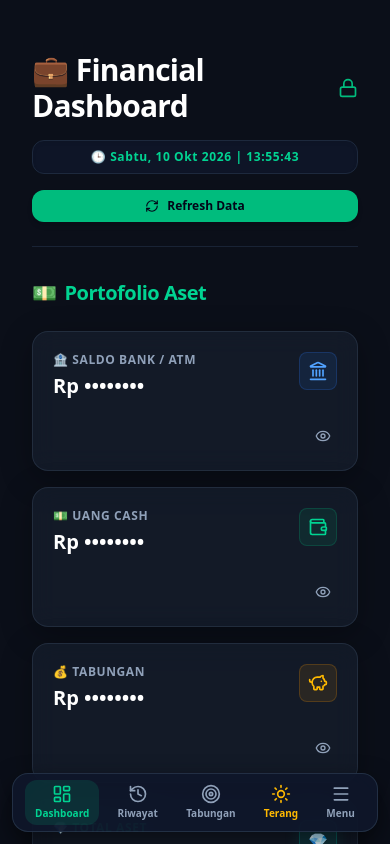
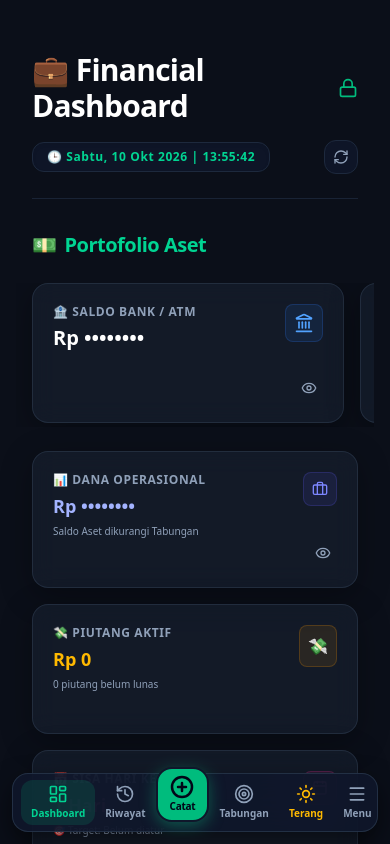
Before and after one commit to rygrffth/cashflow, a Next.js app: page / in a window 390 px wide. Shown: the top 844 px of the page. Built offline with nearby package versions, Linux system fonts and the light colour scheme; no server answers; the database is empty.

Commit message:
feat(ux): modernize dashboard with modal/bottom-sheet transaction form, mobile FAB, swipeable portfolio cards, and cleaned header

```diff
--- a/src/app/page.tsx
+++ b/src/app/page.tsx
@@ -7,7 +7,7 @@ import { JAJAN_CATEGORIES } from '@/config/categories';
 import DailyLimitCard from '@/components/DailyLimitCard';
 import JajanSimulator from '@/components/JajanSimulator';
 import TransactionForm from '@/components/TransactionForm';
-import { RefreshCw, Clock, Landmark, Wallet, ListTodo, Lock, Unlock, Pencil, Trash2, Target, TrendingUp } from 'lucide-react';
+import { RefreshCw, Clock, Landmark, Wallet, ListTodo, Lock, Unlock, Pencil, Trash2, Target, TrendingUp, PlusCircle } from 'lucide-react';
 import { getWIBDateString, parseDateParts } from '@/lib/dateUtils';
 import { calculateGajianCycle } from '@/lib/gajianUtils';
 import { computeFinancialBalances } from '@/lib/balanceUtils';
@@ -42,10 +42,20 @@ export default function Dashboard() {
   const [todayTransactions, setTodayTransactions] = useState<any[]>([]);
   const [editingTxn, setEditingTxn] = useState<any | null>(null);
 
+  // Transaction Modal State
+  const [isModalOpen, setIsModalOpen] = useState(false);
+
   // Secret Mode State
   const [secretCode, setSecretCode] = useState('');
   const [fakeOffset, setFakeOffset] = useState(140000000);
   const isRealMode = secretCode === 'naufal';
+
+  // Listen to open-transaction-modal event dispatched from Sidebar FAB
+  useEffect(() => {
+    const handleOpenModal = () => setIsModalOpen(true);
+    window.addEventListener('open-transaction-modal', handleOpenModal);
+    return () => window.removeEventListener('open-transaction-modal', handleOpenModal);
+  }, []);
 
   // Load secret code and fake offset on mount to synchronize with Settings
   useEffect(() => {
@@ -387,21 +397,32 @@ export default function Dashboard() {
           </div>
         </div>
 
-        <div className="flex flex-col sm:flex-row items-end sm:items-center gap-4 w-full md:w-auto">
+        <div className="flex items-center gap-3 w-full sm:w-auto justify-between sm:justify-end">
           {/* Clock Display */}
-          <div className="px-4 py-2 bg-slate-900/80 border border-slate-800 rounded-xl text-xs font-semibold text-emerald-400 tracking-wider shadow-inner w-full sm:w-auto text-center md:text-right">
+          <div className="px-3.5 py-1.5 bg-slate-900/80 border border-slate-800 rounded-xl text-xs font-semibold text-emerald-400 tracking-wider shadow-inner">
             {timeStr || '🕒 Memuat waktu...'}
           </div>
 
-          {/* Refresh Button */}
+          <div className="flex items-center gap-2">
+            {/* Quick Refresh Icon */}
             <button
               onClick={() => fetchData(true)}
               disabled={refreshing}
-            className="px-4 py-2 bg-emerald-500 hover:bg-emerald-600 active:scale-95 text-slate-950 font-bold rounded-xl text-xs flex items-center justify-center gap-2 cursor-pointer transition-all shadow-md w-full sm:w-auto"
+              className="p-2 bg-slate-900/80 hover:bg-slate-800 border border-slate-800 rounded-xl text-slate-400 hover:text-white transition cursor-pointer active:scale-95"
+              title="Perbarui Data"
             >
-            <RefreshCw className={`w-3.5 h-3.5 ${refreshing ? 'animate-spin' : ''}`} />
-            {refreshing ? 'Sinkronisasi...' : 'Refresh Data'}
+              <RefreshCw className={`w-4 h-4 ${refreshing ? 'animate-spin text-emerald-400' : ''}`} />
             </button>
+
+            {/* Prominent Desktop + Catat Transaksi Button */}
+            <button
+              onClick={() => setIsModalOpen(true)}
+              className="hidden sm:flex items-center gap-2 px-4 py-2 bg-emerald-500 hover:bg-emerald-400 active:scale-95 text-slate-950 font-bold rounded-xl text-xs cursor-pointer transition-all shadow-[0_4px_16px_rgba(16,185,129,0.3)] hover:shadow-[0_6px_20px_rgba(16,185,129,0.4)]"
+            >
+              <PlusCircle className="w-4 h-4 stroke-[2.5]" />
+              <span>Catat Transaksi</span>
+            </button>
+          </div>
         </div>
       </header>
 
@@ -501,23 +522,24 @@ export default function Dashboard() {
           )}
         </div>
 
-        {/* Right 1 Column: Form and Logs */}
+        {/* Right 1 Column: Today's Transactions Log (Clean & Compact) */}
         <div className="space-y-8">
-          {/* Add Transaction Form */}
-          <TransactionForm
-            saldoBank={saldoBank}
-            uangCash={uangCash}
-            onSuccess={() => fetchData(true)}
-          />
-
-          {/* Today's Transactions Log */}
           <div className="glass-card p-6 border-slate-700/40 space-y-4">
+            <div className="flex items-center justify-between">
               <h3 className="text-sm font-bold text-emerald-400 flex items-center gap-2">
                 <ListTodo className="w-4 h-4" /> 📋 Transaksi Hari Ini
               </h3>
+              <button
+                onClick={() => setIsModalOpen(true)}
+                className="flex items-center gap-1.5 px-3 py-1.5 bg-emerald-500/10 hover:bg-emerald-500/20 text-emerald-400 border border-emerald-500/30 rounded-lg text-xs font-bold transition cursor-pointer"
+              >
+                <PlusCircle className="w-3.5 h-3.5" />
+                <span>+ Catat</span>
+              </button>
+            </div>
 
             {todayTransactions.length > 0 ? (
-              <div className="space-y-3 max-h-[300px] overflow-y-auto pr-1 no-scrollbar">
+              <div className="space-y-3 max-h-[480px] overflow-y-auto pr-1 no-scrollbar">
                 {todayTransactions.map((t) => {
                   const normKat = (t.kategori || '').trim().toLowerCase();
                   const isExcludedFromLimit =
@@ -583,13 +605,44 @@ export default function Dashboard() {
               })}
               </div>
             ) : (
-              <p className="text-xs text-slate-400 text-center py-6 bg-slate-950/20 rounded-xl border border-slate-900/50">
+              <div className="text-center py-10 bg-slate-950/20 rounded-xl border border-slate-900/50 space-y-3">
+                <p className="text-xs text-slate-400">
                   Belum ada transaksi aktif dicatat hari ini.
                 </p>
+                <button
+                  onClick={() => setIsModalOpen(true)}
+                  className="inline-flex items-center gap-2 px-3.5 py-2 bg-emerald-500/15 hover:bg-emerald-500/25 text-emerald-400 border border-emerald-500/30 rounded-xl text-xs font-bold transition cursor-pointer"
+                >
+                  <PlusCircle className="w-4 h-4" />
+                  <span>Catat Transaksi Sekarang</span>
+                </button>
+              </div>
             )}
           </div>
         </div>
       </main>
+
+      {/* 🚀 New Transaction Modal / Bottom Sheet */}
+      {isModalOpen && (
+        <div
+          className="fixed inset-0 bg-slate-950/80 backdrop-blur-md flex items-end sm:items-center justify-center p-0 sm:p-4 z-50 animate-fadeIn"
+          onClick={(e) => {
+            if (e.target === e.currentTarget) setIsModalOpen(false);
+          }}
+        >
+          <div className="w-full sm:max-w-lg max-h-[90vh] overflow-y-auto rounded-t-3xl sm:rounded-2xl border-t sm:border border-slate-700/60 shadow-2xl bg-slate-950/95 animate-slideUp sm:animate-scaleUp">
+            <TransactionForm
+              saldoBank={saldoBank}
+              uangCash={uangCash}
+              onSuccess={() => {
+                fetchData(true);
+                setIsModalOpen(false);
+              }}
+              onClose={() => setIsModalOpen(false)}
+            />
+          </div>
+        </div>
+      )}
 
 
 
--- a/src/components/PortfolioGrid.tsx
+++ b/src/components/PortfolioGrid.tsx
@@ -81,10 +81,10 @@ export default function PortfolioGrid({
         </h2>
       </div>
 
-      {/* Row 1: The 4 Primary Portfolio Cards */}
-      <div className="grid grid-cols-1 md:grid-cols-2 lg:grid-cols-4 gap-4">
+      {/* Row 1: The 4 Primary Portfolio Cards (Horizontal Snap Scroll on Mobile, 4-col Grid on Desktop) */}
+      <div className="flex md:grid md:grid-cols-2 lg:grid-cols-4 gap-4 overflow-x-auto no-scrollbar snap-x snap-mandatory pb-1 -mx-4 px-4 md:mx-0 md:px-0">
         {/* Bank Card */}
-        <div className="glass-card p-5 relative overflow-hidden flex flex-col justify-between min-h-[140px]">
+        <div className="glass-card p-5 relative overflow-hidden flex flex-col justify-between min-h-[140px] min-w-[80vw] sm:min-w-[280px] md:min-w-0 snap-center shrink-0 md:shrink">
           <div className="flex justify-between items-start">
             <div>
               <p className="text-xs font-semibold text-slate-400 tracking-wider uppercase mb-1">🏦 Saldo Bank / ATM</p>
@@ -106,7 +106,7 @@ export default function PortfolioGrid({
         </div>
 
         {/* Cash Card */}
-        <div className="glass-card p-5 relative overflow-hidden flex flex-col justify-between min-h-[140px]">
+        <div className="glass-card p-5 relative overflow-hidden flex flex-col justify-between min-h-[140px] min-w-[80vw] sm:min-w-[280px] md:min-w-0 snap-center shrink-0 md:shrink">
           <div className="flex justify-between items-start">
             <div>
               <p className="text-xs font-semibold text-slate-400 tracking-wider uppercase mb-1">💵 Uang Cash</p>
@@ -128,7 +128,7 @@ export default function PortfolioGrid({
         </div>
 
         {/* Tabungan Card */}
-        <div className="glass-card p-5 relative overflow-hidden flex flex-col justify-between min-h-[140px]">
+        <div className="glass-card p-5 relative overflow-hidden flex flex-col justify-between min-h-[140px] min-w-[80vw] sm:min-w-[280px] md:min-w-0 snap-center shrink-0 md:shrink">
           <div className="flex justify-between items-start">
             <div>
               <p className="text-xs font-semibold text-slate-400 tracking-wider uppercase mb-1">💰 Tabungan</p>
@@ -150,7 +150,7 @@ export default function PortfolioGrid({
         </div>
 
         {/* Total Aset Card */}
-        <div className="glass-card p-5 relative overflow-hidden flex flex-col justify-between min-h-[140px] bg-gradient-to-br from-slate-900/40 via-emerald-950/10 to-slate-900/40">
+        <div className="glass-card p-5 relative overflow-hidden flex flex-col justify-between min-h-[140px] min-w-[80vw] sm:min-w-[280px] md:min-w-0 snap-center shrink-0 md:shrink bg-gradient-to-br from-slate-900/40 via-emerald-950/10 to-slate-900/40">
           <div className="flex justify-between items-start">
             <div>
               <p className="text-xs font-semibold text-emerald-400 tracking-wider uppercase mb-1">💎 Total Aset</p>
--- a/src/components/Sidebar.tsx
+++ b/src/components/Sidebar.tsx
@@ -6,7 +6,7 @@ import { usePathname } from 'next/navigation';
 import {
   LayoutDashboard, History, Target, HandCoins, Settings,
   CalendarRange, BarChart3, RefreshCw, Sun, Moon, Landmark,
-  Menu, X, ChevronLeft, ChevronRight
+  Menu, X, ChevronLeft, ChevronRight, PlusCircle
 } from 'lucide-react';
 
 export default function Sidebar() {
@@ -229,6 +229,20 @@ export default function Sidebar() {
           <span>Riwayat</span>
         </Link>
 
+        {/* ➕ Quick Add Transaction FAB (Centered prominent button) */}
+        <button
+          onClick={() => {
+            if (typeof window !== 'undefined') {
+              window.dispatchEvent(new CustomEvent('open-transaction-modal'));
+            }
+          }}
+          className="flex flex-col items-center justify-center -mt-4 py-1.5 px-3 rounded-2xl bg-emerald-500 hover:bg-emerald-400 active:scale-95 text-slate-950 font-black shadow-[0_4px_16px_rgba(16,185,129,0.4)] transition-all cursor-pointer border-2 border-slate-900"
+          title="Catat Transaksi Baru"
+        >
+          <PlusCircle className="w-6 h-6 stroke-[2.5]" />
+          <span className="text-[10px] tracking-tight">Catat</span>
+        </button>
+
         <Link
           href="/budget"
           className={`flex flex-col items-center justify-center py-1 px-2.5 rounded-xl text-[10px] font-bold transition-all ${
```
Also changed, not shown: src/components/TransactionForm.tsx (+17 -4 lines). Lines whose indentation alone changed are shown as unchanged.
